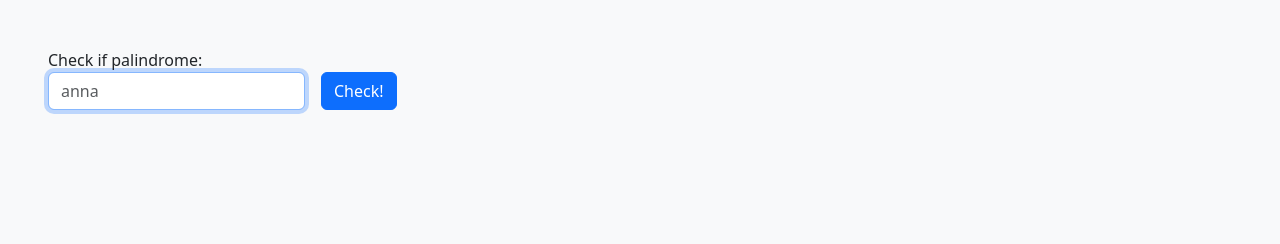
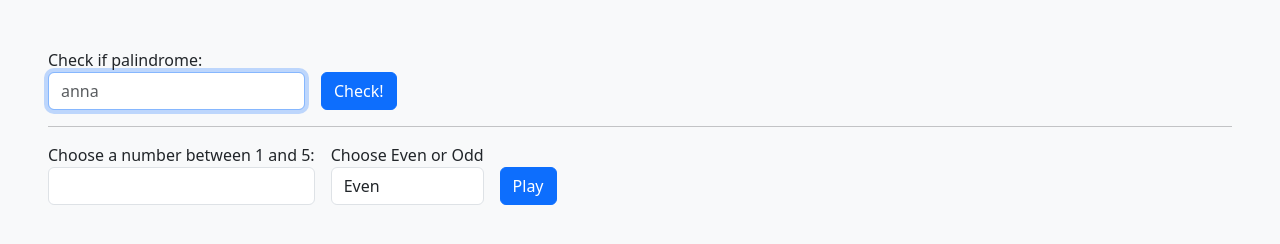
Before and after one commit to carloeusebi/js-paliedispari, a plain HTML site: page index.html in a window 1280 px wide. Drawn offline with nearby package versions, Linux system fonts and the light colour scheme.

Commit message:
Added even or odd markup

```diff
--- a/index.html
+++ b/index.html
@@ -15,15 +15,46 @@
 
 <body>
     <main class="vh-100 bg-light p-5">
-        <div class="d-flex align-items-end">
-            <div class="mb-3">
-                <label for="palindrome-input">Check if palindrome:</label>
-                <input type="text" class="form-control" id="palindrome-input" placeholder="anna" autofocus>
+
+        <!-- PALINDROME -->
+        <section id="palindrome">
+            <div class="d-flex align-items-end mb-3">
+                <!-- input -->
+                <div>
+                    <label for="palindrome-input">Check if palindrome:</label>
+                    <input type="text" class="form-control" id="palindrome-input" placeholder="anna" autofocus>
+                </div>
+                <!-- button -->
+                <div class="d-flex align-items-center">
+                    <button type="button" class="btn btn-primary ms-3" id="palindrome-button">Check!</button>
+                    <p class="ms-3 mb-0" id="palindrome-result"></p>
+                </div>
             </div>
-            <button type="button" class="btn btn-primary ms-3 mb-3" id="palindrome-button">Check!</button>
-            <p class="palindrome-result"></p>
-        </div>
+        </section>
 
+        <hr>
+        <!-- EVEN OR ODD -->
+        <section id="even-or-odd">
+            <div class="d-flex align-items-end">
+                <!-- input -->
+                <div>
+                    <label for="number-input">Choose a number between 1 and 5:</label>
+                    <input type="number" class="form-control" id="number-input" min="1" max="5">
+                </div>
+                <div class="ms-3">
+                    <label for="eo-choice-input">Choose Even or Odd</label>
+                    <select type="number" class="form-control" id="eo-choice-input">
+                        <option value="even" selected>Even</option>
+                        <option value="odd">Odd</option>
+                    </select>
+                </div>
+                <div class="d-flex align-items-center ms-3">
+                    <button type="button" class="btn btn-primary">Play</button>
+                    <p class="ms-3 mb-0" id="evenorodd-result"></p>
+                </div>
+
+            </div>
+        </section>
     </main>
 </body>
 
```
